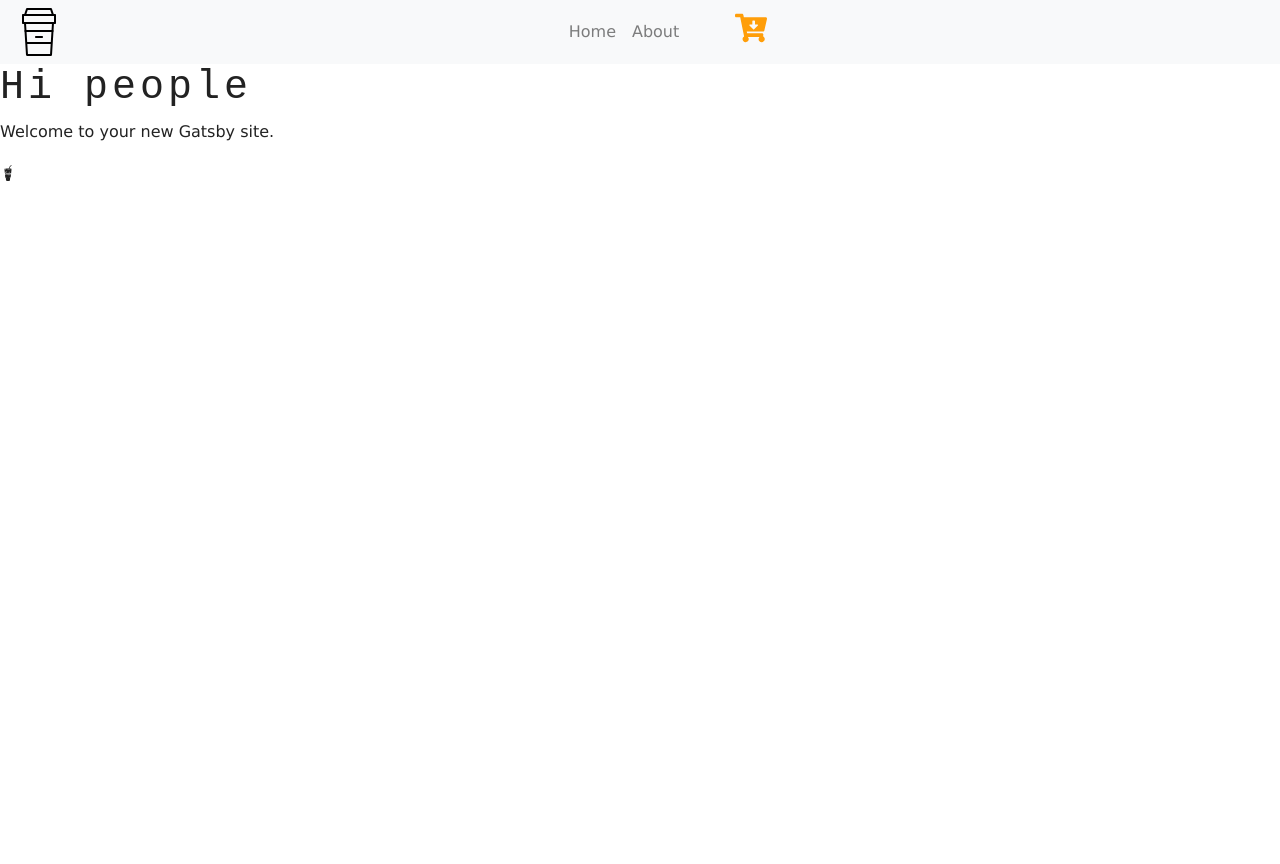
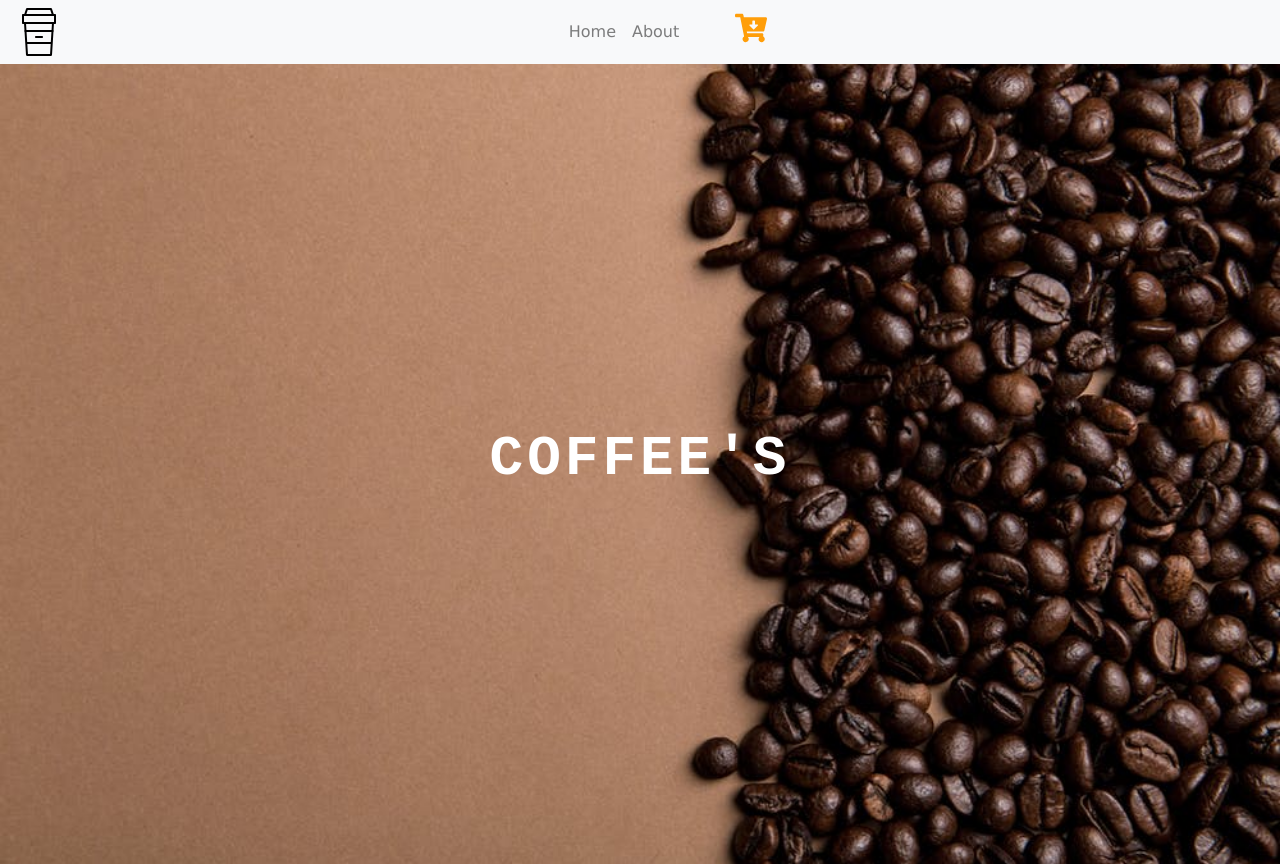
Before and after one commit to h3ngs0ft/gastby-coffee-project, a Gatsby site: page / in a window 1280 px wide. Before the commit the page ends 800 px from the top, so only its background shows below. Built offline with nearby package versions, Linux system fonts and the light colour scheme; Gatsby itself is replaced by a stand-in of ours.

Commit message:
add background image

```diff
--- a/package.json
+++ b/package.json
@@ -6,6 +6,7 @@
   "author": "Kyle Mathews <mathews.kyle@gmail.com>",
   "dependencies": {
     "gatsby": "^2.3.16",
+    "gatsby-background-image": "^0.3.0",
     "gatsby-image": "^2.0.37",
     "gatsby-plugin-manifest": "^2.0.28",
     "gatsby-plugin-offline": "^2.0.25",
--- /dev/null
+++ b/src/components/Globals/BackgroundSection.js
@@ -0,0 +1,23 @@
+import React from "react"
+import BackgroundImage from "gatsby-background-image"
+
+export default function BackgroundSection({
+  img,
+  styleClass,
+  title,
+  children,
+}) {
+  return <BackgroundImage className={styleClass} fluid=
+  {img}>
+  <h1 className="title text-white text-uppercase
+  text-center display-4 font-weight-bold">
+  {title}
+  </h1>
+  {children}
+  </BackgroundImage>
+}
+
+BackgroundSection.defaultProps = {
+    title: "default title",
+    styleClass: "default-background"
+}
--- a/src/components/layout.css
+++ b/src/components/layout.css
@@ -28,3 +28,12 @@ h1,h2,h3,h4,h5,h6 {
   color: var(--mainYellow);
   font-size: 2rem;
 }
+.default-background {
+  min-height: 100vh;
+  display: flex;
+  align-items: center;
+  justify-content: center;
+  background:linear-gradient(rgba(255,158,9,0.5),rgba(255,158,9,0.5));
+  background-position: center;
+  background-size: cover;
+}
--- a/src/pages/index.js
+++ b/src/pages/index.js
@@ -1,17 +1,30 @@
 import React from "react"
-import { Link } from "gatsby"
+import { graphql } from "gatsby"
 
 import Layout from "../components/layout"
 import SEO from "../components/seo"
-import { FaGulp } from "react-icons/fa"
-
-const IndexPage = () => (
+import BackgroundSection from "../components/Globals/BackgroundSection"
+const IndexPage = ({ data }) => (
   <Layout>
     <SEO title="Home" keywords={[`gatsby`, `application`, `react`]} />
-    <h1>Hi people</h1>
-    <p>Welcome to your new Gatsby site.</p>
-    <FaGulp/>
+
+    <BackgroundSection img={data.img.childImageSharp.fluid}
+    title="coffee's"
+    />
   </Layout>
-)
+);
+
+export const query =graphql`
+{
+  img: file(relativePath: {eq:
+    "default-background.jpeg" }) {
+    childImageSharp {
+      fluid {
+          ...GatsbyImageSharpFluid_tracedSVG
+      }
+    }
+  }
+}
+`;
 
 export default IndexPage
```
Also changed, not shown: 1 other file.
